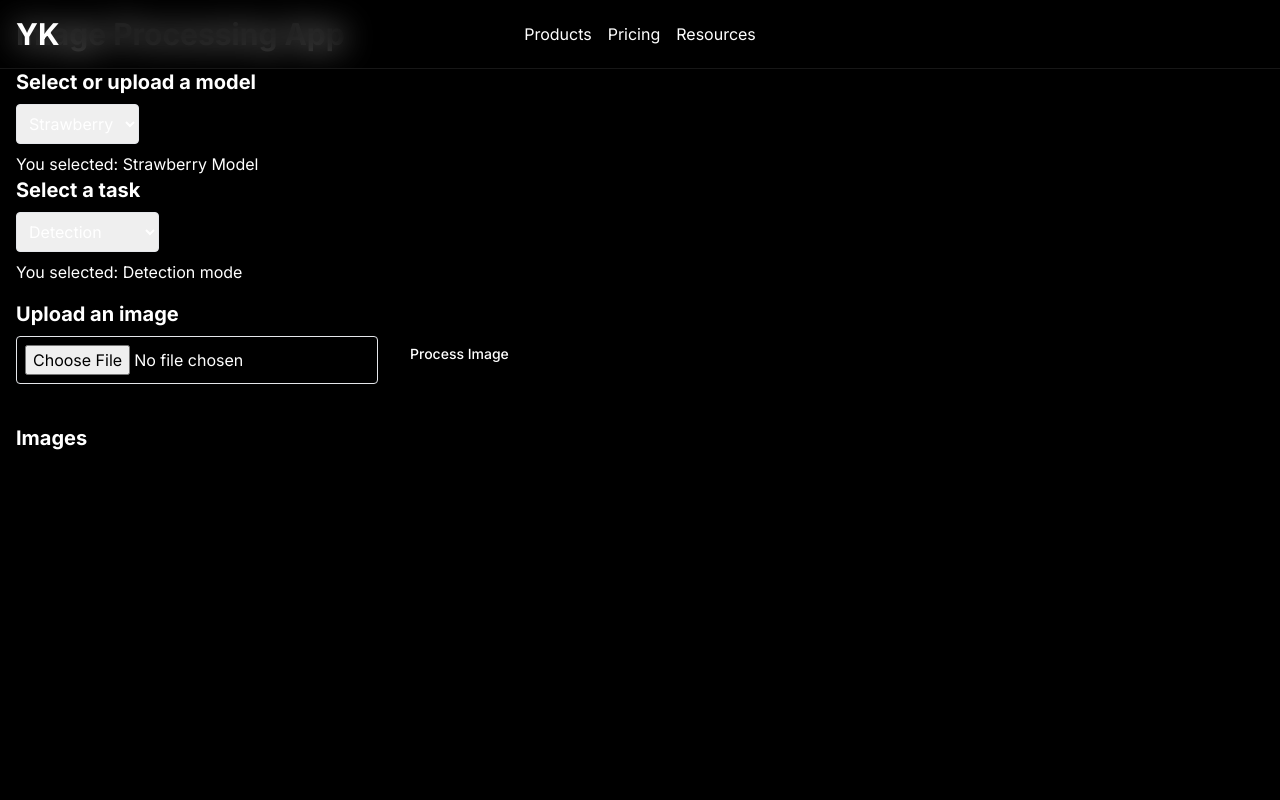
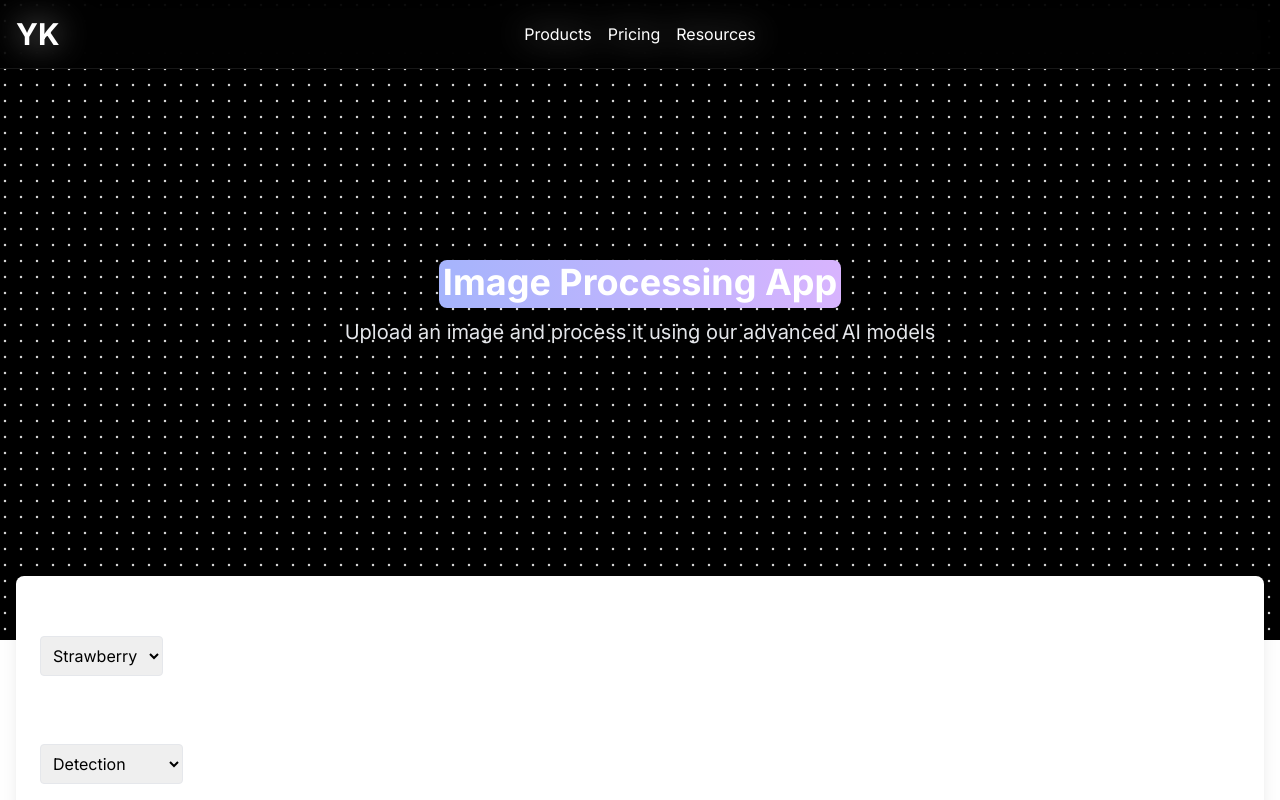
Before and after one commit to Yaandle/YKSolutions, a Next.js app: page /MFIT in a window 1280 px wide. Shown: the top 800 px of the page. Built offline with nearby package versions, Linux system fonts and the light colour scheme.

Commit message:
MFIT UI Update

```diff
--- a/package.json
+++ b/package.json
@@ -16,7 +16,7 @@
     "axios": "^1.7.2",
     "class-variance-authority": "^0.7.0",
     "clsx": "^2.1.1",
-    "framer-motion": "^11.2.10",
+    "framer-motion": "^11.2.12",
     "lucide-react": "^0.395.0",
     "mini-svg-data-uri": "^1.4.4",
     "next": "14.2.4",
--- a/src/app/(main)/(pages)/MFIT/page.tsx
+++ b/src/app/(main)/(pages)/MFIT/page.tsx
@@ -1,41 +1,42 @@
 // src/app/(main)/(pages)/MFIT/page.tsx
 
-"use client"; // Ensure this is a Client Component
-// src/app/(main)/(pages)/MFIT/page.tsx
+"use client";
 
 import React, { useState } from 'react';
 import ModelSelector from '@/components/global/ModelSelector';
 import ImageUpload from '@/components/global/ImageUploader';
 import ImageDisplay from '@/components/global/ImageDisplay';
 import { Button } from "@/components/ui/button";
-import processImage from '@/lib/processimage'; // The function to call the Flask backend
+import processImage from '@/lib/processimage';
+import Navbar from '@/components/global/navbar';
+import { HeroHighlight, Highlight } from '@/components/ui/hero-highlight';
 
 const App = () => {
   const [selectedModel, setSelectedModel] = useState('Strawberry');
   const [selectedTask, setSelectedTask] = useState('Detection');
   const [originalImage, setOriginalImage] = useState<string | null>(null);
   const [processedImage, setProcessedImage] = useState<string | null>(null);
-  const [imageFile, setImageFile] = useState<File | null>(null); // Store uploaded image file
-  const [processing, setProcessing] = useState<boolean>(false); // State to indicate image processing
+  const [imageFile, setImageFile] = useState<File | null>(null);
+  const [processing, setProcessing] = useState<boolean>(false);
 
   const handleImageUpload = (file: File) => {
     const imageUrl = URL.createObjectURL(file);
     setOriginalImage(imageUrl);
-    setImageFile(file); // Store the file for processing later
-    setProcessedImage(null); // Reset processed image when a new image is uploaded
+    setImageFile(file);
+    setProcessedImage(null);
   };
 
   const handleProcessImage = async () => {
     if (imageFile) {
       try {
-        setProcessing(true); // Start processing indicator
+        setProcessing(true);
         const processedImageUrl = await processImage(imageFile, selectedModel, selectedTask);
         setProcessedImage(processedImageUrl);
-        console.log('Image processed successfully'); // Print message to confirm
+        console.log('Image processed successfully');
       } catch (error) {
         console.error('Error processing image:', error);
       } finally {
-        setProcessing(false); // Stop processing indicator
+        setProcessing(false);
       }
     } else {
       console.error('No image file selected');
@@ -43,23 +44,43 @@ const App = () => {
   };
 
   return (
-    <div className="container mx-auto p-4">
-      <h1 className="text-3xl font-bold mb-4">Image Processing App</h1>
+    <div className="min-h-screen bg-white dark:bg-black">
+      <Navbar />
+      <HeroHighlight>
+        <div className="text-center">
+          <h1 className="text-4xl font-bold text-white mb-4">
+            <Highlight>Image Processing App</Highlight>
+          </h1>
+          <p className="text-xl text-gray-200 mb-8">
+            Upload an image and process it using our advanced AI models
+          </p>
+        </div>
+      </HeroHighlight>
+      <main className="container mx-auto p-4 -mt-20 relative z-30">
+        <div className="bg-white dark:bg-gray-800 rounded-lg shadow-xl p-6">
+          <div className="flex flex-col md:flex-row md:space-x-8">
+            <div className="w-full md:w-1/3">
               <ModelSelector
                 selectedModel={selectedModel}
                 setSelectedModel={setSelectedModel}
                 selectedTask={selectedTask}
                 setSelectedTask={setSelectedTask}
               />
-      <div className="flex items-center space-x-4 mb-4">
               <ImageUpload onImageUpload={handleImageUpload} />
-        <Button onClick={handleProcessImage} disabled={processing}>
+              <Button
+                onClick={handleProcessImage}
+                disabled={processing || !imageFile}
+                className="w-full mt-4"
+              >
                 {processing ? 'Processing...' : 'Process Image'}
               </Button>
             </div>
-      <div className="grid grid-cols-2 gap-4">
+            <div className="w-full md:w-2/3 mt-8 md:mt-0">
               <ImageDisplay originalImage={originalImage} processedImage={processedImage} />
             </div>
+          </div>
+        </div>
+      </main>
     </div>
   );
 };
--- a/src/app/globals.css
+++ b/src/app/globals.css
@@ -75,4 +75,46 @@
   body {
     @apply bg-black text-white dark:bg-white dark:text-black; /* Use standard Tailwind utilities */
   }
+
+  .header {
+    text-align: center;
+    margin-top: 60px; /* Adjust as needed to avoid overlap with navbar */
+  }
+
+  .navbar {
+    position: fixed;
+    top: 0;
+    left: 0;
+    width: 100%;
+    background-color: #333;
+    color: #fff;
+    padding: 10px 20px;
+    z-index: 1000;
+  }
+
+  .select-dropdown {
+    color: black; /* Ensure dropdown text is black */
+  }
+
+  .container {
+    max-width: 960px;
+    margin: 0 auto;
+    padding: 0 20px;
+  }
+
+  .flex {
+    display: flex;
+  }
+
+  .flex-col {
+    flex-direction: column;
+  }
+
+  .items-center {
+    align-items: center;
+  }
+
+  .space-y-4 > * + * {
+    margin-top: 1rem;
+  }
 }
--- a/src/app/page.tsx
+++ b/src/app/page.tsx
@@ -8,7 +8,7 @@ import { FlipWords } from "../components/ui/flip-words";
 import { BackgroundBeams } from "../components/ui/background-beams"; // Import BackgroundBeams directly
 
 const Page = () => {
-    const words = ["Software", "Agency", "Workflow", "Business", "Technology"];
+    const words = ["Software", "Agency", "Workflow", "Business", "Manufacturing",];
     const colors = ['text-blue-500', 'text-green-500', 'text-purple-500', 'text-yellow-500','text-red-500'];
 
     return (
--- a/src/components/global/ModelSelector.tsx
+++ b/src/components/global/ModelSelector.tsx
@@ -15,7 +15,7 @@ interface ModelSelectorProps {
         <select
           value={selectedModel}
           onChange={(e) => setSelectedModel(e.target.value)}
-          className="mb-2 p-2 border rounded"
+          className="mb-2 text-black p-2 border rounded"
         >
           {models.map(model => (
             <option key={model} value={model}>{model}</option>
@@ -27,7 +27,7 @@ interface ModelSelectorProps {
         <select
           value={selectedTask}
           onChange={(e) => setSelectedTask(e.target.value)}
-          className="mb-2 p-2 border rounded"
+          className="mb-2 text-black p-2 border rounded"
         >
           {tasks.map(task => (
             <option key={task} value={task}>{task}</option>
```
Also changed, not shown: 1 other file (tests, documents, lock files or other folders). Lines whose indentation alone changed are shown as unchanged.
